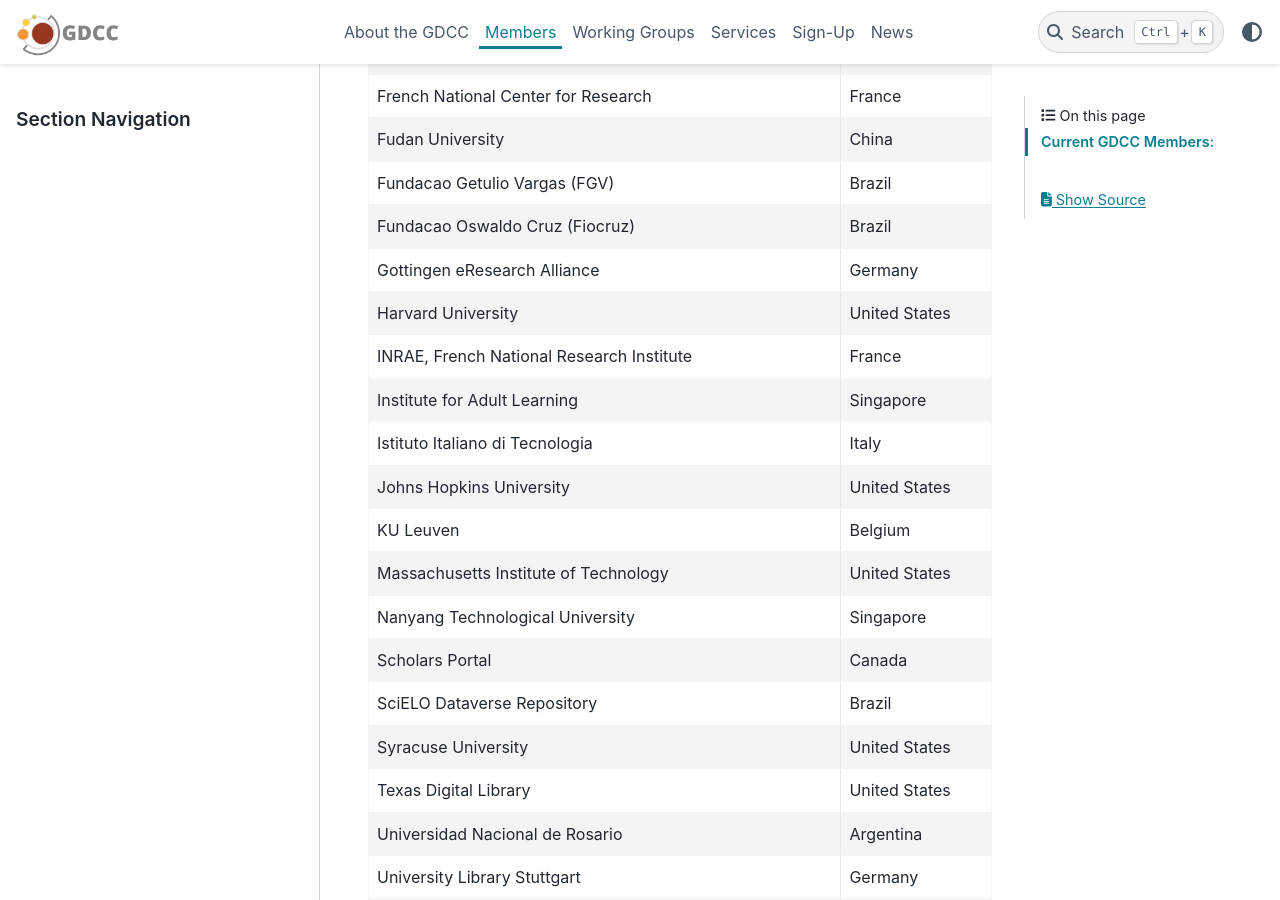
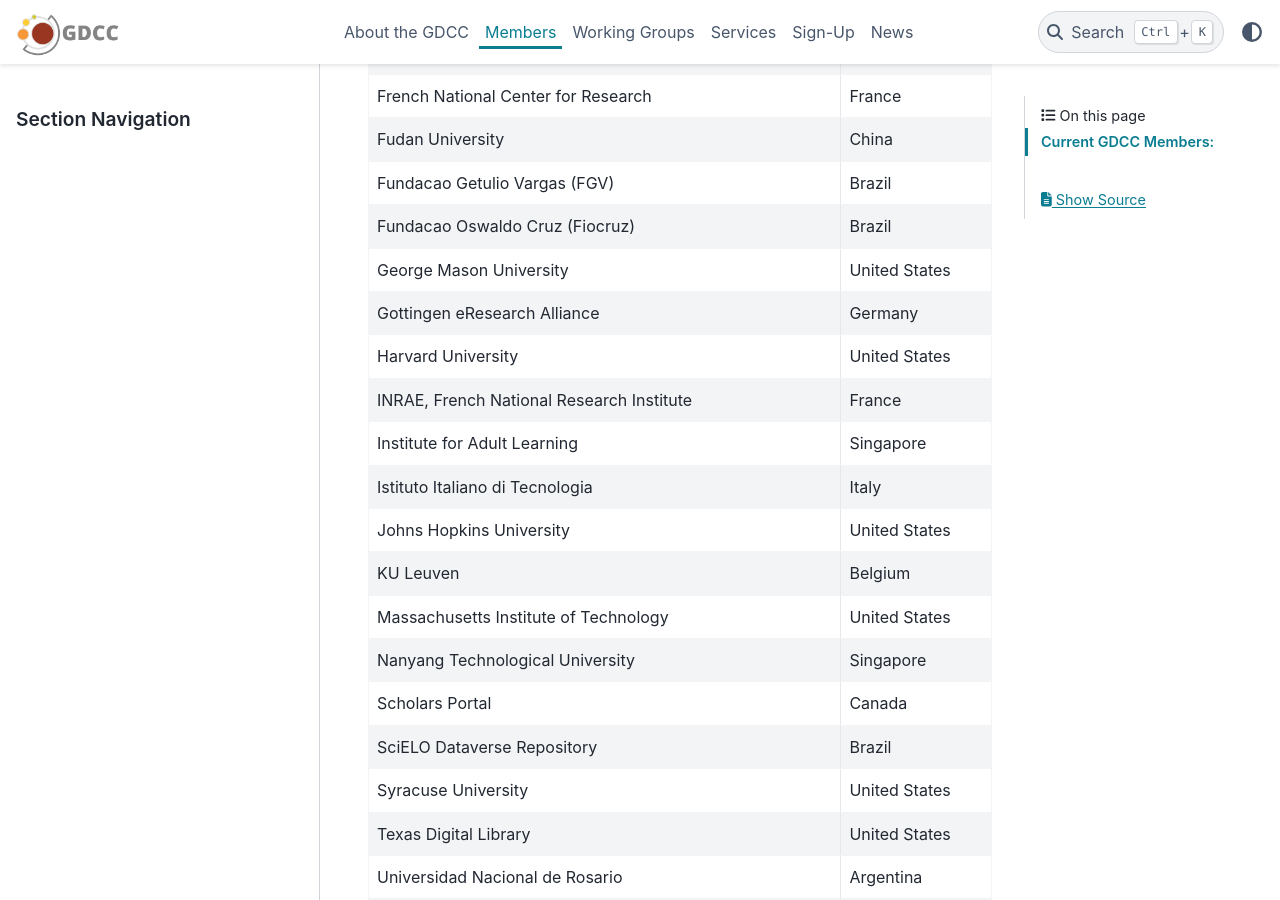
Before and after one commit to gdcc/www.gdcc.io, a Sphinx documentation site: the page built from source/members.md, in a window 1280 px wide and 900 px high, scrolled down 1147 px. Built offline with Sphinx 7.4.7 and the PyData theme 0.15.4, drawn with Linux system fonts in a browser that asks for light colours.

Commit message:
Update members.md

```diff
--- a/source/members.md
+++ b/source/members.md
@@ -27,6 +27,7 @@
 | Fudan University | China |
 | Fundacao Getulio Vargas (FGV) | Brazil |
 | Fundacao Oswaldo Cruz (Fiocruz) | Brazil |
+| George Mason University | United States |
 | Gottingen eResearch Alliance | Germany |
 | Harvard University | United States |
 | INRAE, French National Research Institute | France |
```
